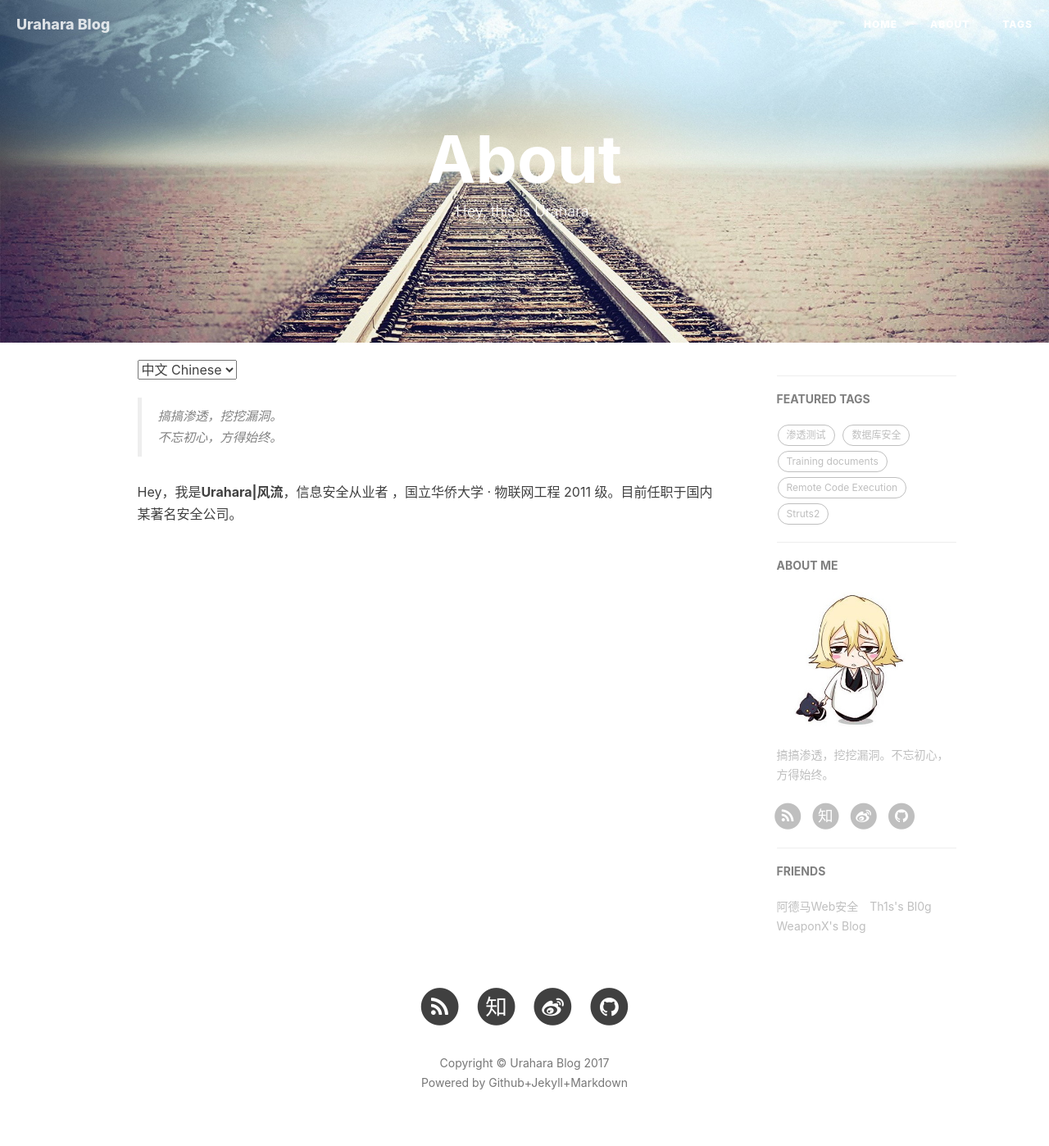
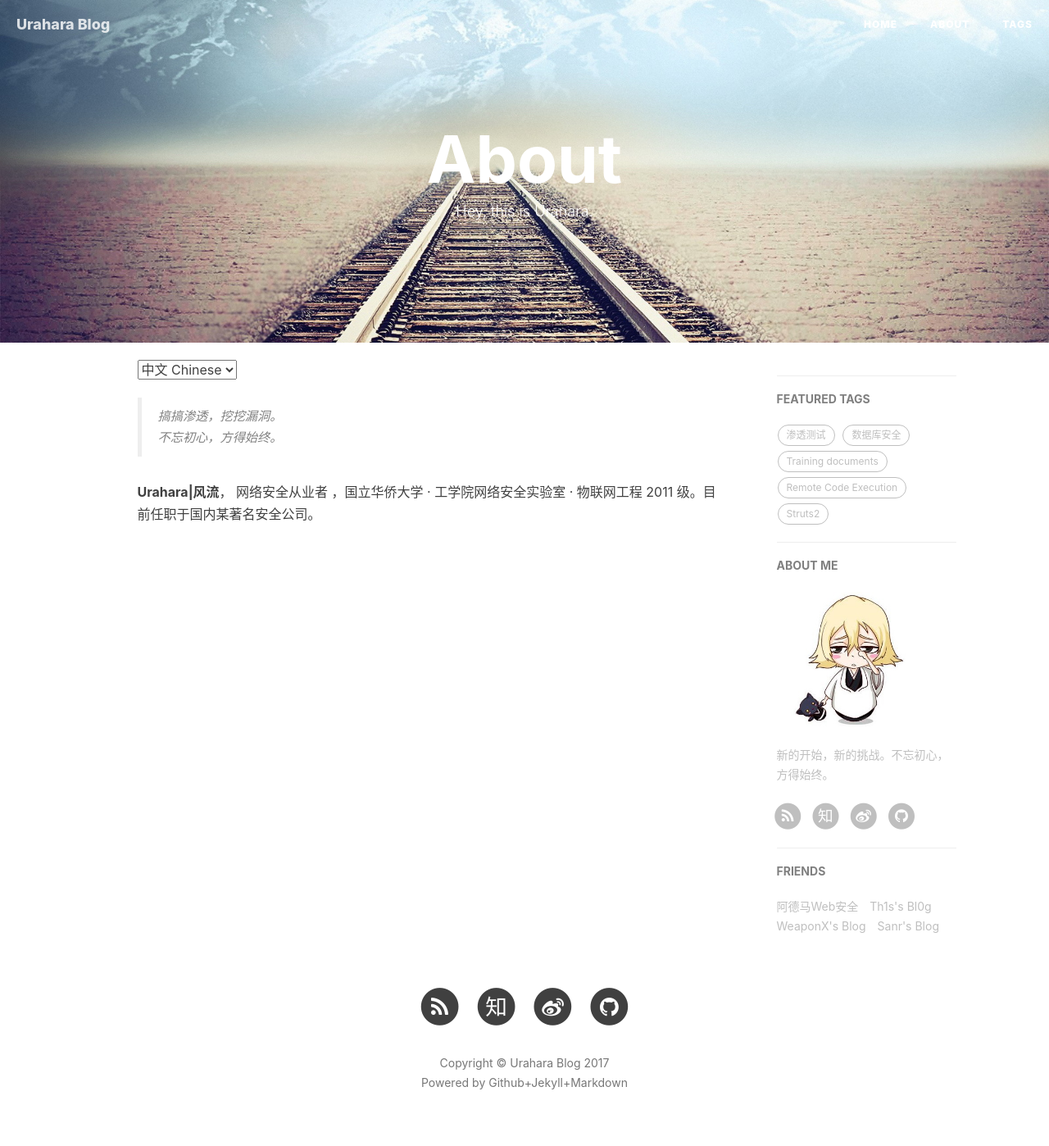
Before and after one commit to Urahara3389/Urahara3389.github.io, a Jekyll site: the page built from about.html, in a window 1280 px wide. Shown: the whole page at 82% size. Built offline with Jekyll 4.4.1, drawn with Linux system fonts in a browser that asks for light colours; nearby versions of some CDN libraries; comment, search, counter and statistics services are not loaded.

Commit message:
me update

```diff
--- a/_config.yml
+++ b/_config.yml
@@ -4,7 +4,7 @@ SEOTitle: Urahara Blog
 header-img: img/home-bg.jpg
 email: Urahara3389@163.com
 description: "[root@Urahara]$ ~"
-keyword: "Urahara, 黑客, 白帽子, Hacker, @Urahara, Urahara Blog, 博客, 个人网站, 网络安全, 信息安全, 渗透测试, 代码审计, 移动安全, 物联网安全"
+keyword: "Urahara, fengliu, 风流，黑客, 白帽子, Hacker, @Urahara, Urahara Blog, 博客, 网络安全, Web安全, 渗透测试, 代码审计, 移动安全, 物联网安全"
 url: "http://reverse-tcp.xyz"              # your host, for absolute URL
 baseurl: ""                             # for example, '/blog' if your blog hosted on 'host/blog'
 
@@ -69,7 +69,7 @@ ga_domain: reverse-tcp.xyz
 
 # Sidebar settings
 sidebar: true                           # whether or not using Sidebar.
-sidebar-about-description: " 搞搞渗透，挖挖漏洞。不忘初心，方得始终。"
+sidebar-about-description: " 新的开始，新的挑战。不忘初心，方得始终。"
 sidebar-avatar: /img/Urahara.jpg      # use absolute URL, seeing it's used in both `/` and `/about/`
 
 
@@ -91,9 +91,9 @@ friends: [
     },{
         title: "WeaponX's Blog",
         href: "http://weaponx.site"
- #   },{
- #       title: "天镶的博客",
- #       href: "http://lingyu.wang/"
+    },{
+        title: "Sanr's Blog",
+        href: "http://0x007.blog.51cto.com"
  #   },{
  #       title: "Luke 的自留地",
  #       href: "http://hmqk1995.github.io"
--- a/about.html
+++ b/about.html
@@ -18,7 +18,7 @@ header-img: "img/about-bg.jpg"
     <blockquote><p>搞搞渗透，挖挖漏洞。<br>
     不忘初心，方得始终。</p></blockquote>
 
-    <p>Hey，我是<strong>Urahara|风流</strong>，信息安全从业者 ，国立华侨大学 · 物联网工程 2011 级。目前任职于国内某著名安全公司。</p>
+    <p><strong>Urahara|风流</strong>，  网络安全从业者 ，国立华侨大学 · 工学院网络安全实验室 · 物联网工程 2011 级。目前任职于国内某著名安全公司。</p>
 
 
 </div>
```
Also changed, not shown: other parts of about.html (+1 -1 lines), _posts/2017-03-08-Apache Struts2 remote code execution (s2-045) .markdown (+4 -3 lines).
